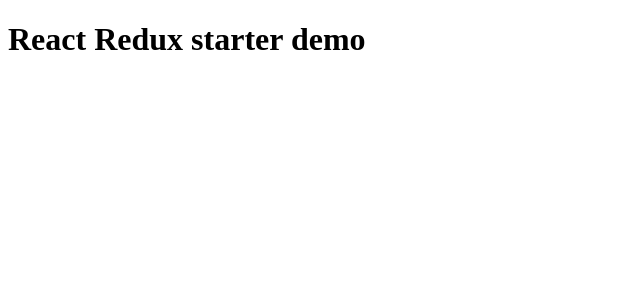
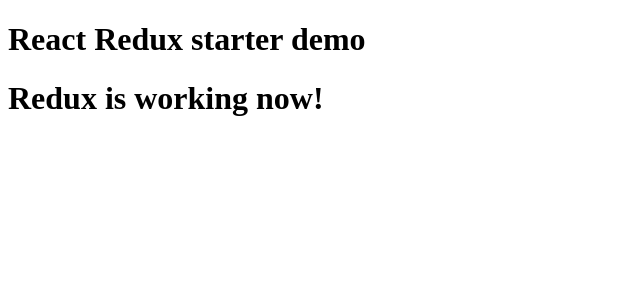
Before and after one commit to mingkunm/react-project-wouldYouRather, a React (Create React App) app: page / in a window 1280 px wide. Shown: the top 300 px of the page, without its empty margins (0-640 px from the left). Built offline with nearby package versions, Linux system fonts and the light colour scheme.

Commit message:
Implement redux store

```diff
--- a/package.json
+++ b/package.json
@@ -8,7 +8,11 @@
     "@testing-library/user-event": "^12.8.3",
     "react": "^17.0.2",
     "react-dom": "^17.0.2",
+    "react-redux": "^7.2.4",
     "react-scripts": "4.0.3",
+    "redux": "^4.1.0",
+    "redux-devtools-extension": "^2.13.9",
+    "redux-thunk": "^2.3.0",
     "web-vitals": "^1.1.2"
   },
   "scripts": {
--- a/src/actions/action.js
+++ b/src/actions/action.js
@@ -1,7 +1,8 @@
-import { DUMMY_ACTION } from "./action.js";
+import { DUMMY_ACTION } from "./types.js";
 
 export const dummyAction = () => async (dispatch) => {
   await dispatch({
     type: DUMMY_ACTION,
+    payload: "Redux is working now!",
   });
 };
--- a/src/components/App.js
+++ b/src/components/App.js
@@ -1,11 +1,22 @@
-import React from "react";
+import React, { useEffect } from "react";
+import { connect, useSelector } from "react-redux";
 
-function App() {
+// Redux action
+import { dummyAction } from "../actions/action";
+
+function App({ dummyAction }) {
+  const reduxState = useSelector((state) => state.dummyReducer);
+
+  useEffect(() => {
+    dummyAction();
+  }, []);
+
   return (
     <div className="App">
       <h1>React Redux starter demo</h1>
+      <h1>{reduxState[0]}</h1>
     </div>
   );
 }
 
-export default App;
+export default connect(null, { dummyAction })(App);
--- a/src/index.js
+++ b/src/index.js
@@ -2,4 +2,13 @@
 import ReactDOM from "react-dom";
 import App from "./components/App";
 
-ReactDOM.render(<App />, document.getElementById("root"));
+// Redux
+import { Provider } from "react-redux";
+import store from "./store";
+
+ReactDOM.render(
+  <Provider store={store}>
+    <App />
+  </Provider>,
+  document.getElementById("root")
+);
--- /dev/null
+++ b/src/reducers/dummyReducer.js
@@ -0,0 +1,12 @@
+import { DUMMY_ACTION } from "../actions/types";
+
+export default (state = [], action) => {
+  const { type, payload } = action;
+
+  switch (type) {
+    case DUMMY_ACTION:
+      return [...state, payload];
+    default:
+      return state;
+  }
+};
--- /dev/null
+++ b/src/reducers/index.js
@@ -0,0 +1,7 @@
+import { combineReducers } from "redux";
+
+import dummyReducer from "./dummyReducer";
+
+export default combineReducers({
+  dummyReducer,
+});
--- /dev/null
+++ b/src/store.js
@@ -0,0 +1,16 @@
+import { createStore, applyMiddleware } from "redux";
+import { composeWithDevTools } from "redux-devtools-extension";
+import thunk from "redux-thunk";
+import rootReducer from "./reducers";
+
+const initialState = {};
+
+const middleware = [thunk];
+
+const store = createStore(
+  rootReducer,
+  initialState,
+  composeWithDevTools(applyMiddleware(...middleware))
+);
+
+export default store;
```
Also changed, not shown: 1 other file (tests, documents, lock files or other folders).
